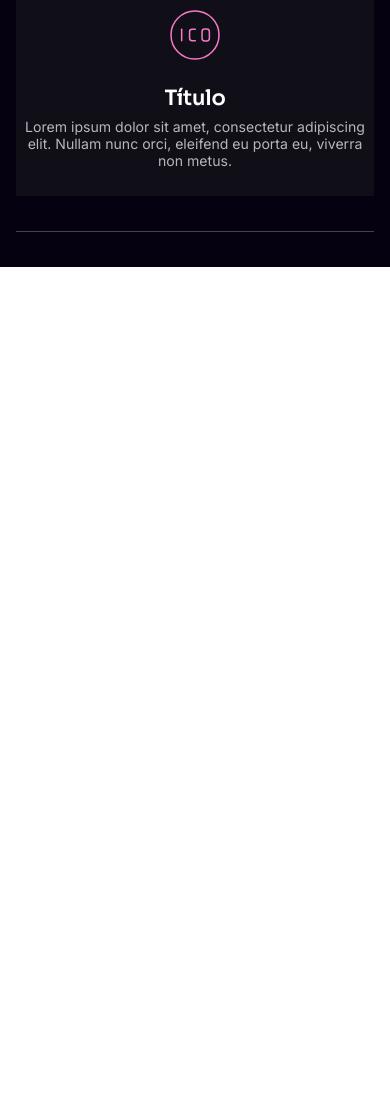
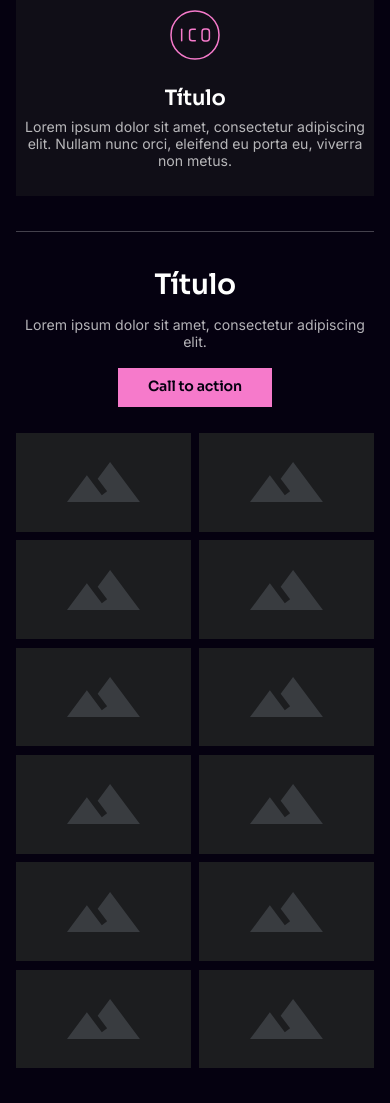
Before and after one commit to nathaliaveneziano/codeboost_projeto-wireframe, a plain HTML site: page index.html in a window 390 px wide. Shown: the part 1398-2501 px from the top of the page. Before the commit the page ends 1665 px from the top, so only its background shows below. Drawn offline with Linux system fonts and the light colour scheme.

Commit message:
section multiple cards

```diff
--- a/css/responsive.css
+++ b/css/responsive.css
@@ -9,6 +9,14 @@
 
   .s-card-featured .card {
     width: 32%;
+  }
+
+  .s-card-featured .all-imgs {
+    gap: 2rem 2%;
+  }
+
+  .s-card-featured .all-imgs .image {
+    width: 23.5%;
   }
 }
 
@@ -60,6 +68,23 @@
 }
 
 @media screen and (max-width: 600px) {
+  .s-card-featured .top {
+    flex-direction: column;
+    align-items: center;
+  }
+
+  .s-card-featured .top .title {
+    margin-bottom: 2rem;
+  }
+
+  .s-card-featured .top h2,
+  .s-card-featured .top p {
+    text-align: center;
+  }
+
+  .s-card-featured .top h2 {
+    margin-bottom: 0.8rem;
+  }
 }
 
 @media screen and (max-width: 480px) {
@@ -98,4 +123,20 @@
   .s-card-featured .main-area {
     padding-bottom: 4rem;
   }
+
+  .s-card-featured .second-area {
+    margin-top: 4rem;
+  }
+
+  .s-card-featured .top {
+    margin-bottom: 3rem;
+  }
+
+  .s-card-featured .all-imgs {
+    gap: 1rem 2%;
+  }
+
+  .s-card-featured .all-imgs .image {
+    width: 49%;
+  }
 }
--- a/css/styles.css
+++ b/css/styles.css
@@ -100,7 +100,7 @@ header .menu-mobile {
   color: var(--white-colors-text);
 }
 
-.s-card-featured .title p {
+.s-card-featured .main-area .title p {
   max-width: 80%;
   text-align: center;
 }
@@ -131,8 +131,8 @@ header .menu-mobile {
   max-width: 28.8rem;
 }
 
-.s-card-featured .info h3,
-.s-card-featured p {
+.s-card-featured .main-area h3,
+.s-card-featured .main-area p {
   text-align: center;
 }
 
@@ -147,3 +147,31 @@ header .menu-mobile {
 .s-card-featured .card.white .info p {
   color: var(--gray-colors-300);
 }
+
+/* MULTIPLE CARDS */
+.s-card-featured .second-area {
+  margin-top: 11.2rem;
+}
+
+.s-card-featured .top {
+  display: flex;
+  justify-content: space-between;
+  align-items: center;
+  margin-bottom: 6.4rem;
+}
+
+.s-card-featured .all-imgs {
+  display: flex;
+  flex-wrap: wrap;
+  justify-content: space-between;
+  gap: 3.2rem;
+}
+
+.s-card-featured .all-imgs .image {
+  width: 17.6rem;
+  height: 11.2rem;
+  background-color: var(--gray-colors-200);
+  display: flex;
+  align-items: center;
+  justify-content: center;
+}
--- a/css/variables.css
+++ b/css/variables.css
@@ -2,6 +2,7 @@
   --brand-colors-pink: #f67acb;
   --gray-colors-50: #e6ebf2;
   --gray-colors-100: #050110;
+  --gray-colors-200: #1c1d1f;
   --gray-colors-300: #393c40;
   --gray-colors-400: #5c6066;
   --gray-colors-800: #f7f8fa;
--- a/index.html
+++ b/index.html
@@ -102,6 +102,31 @@
             </div>
           </div>
         </div>
+
+        <div class="second-area">
+          <div class="top">
+            <div class="title">
+              <h2>Título</h2>
+              <p>Lorem ipsum dolor sit amet, consectetur adipiscing elit.</p>
+            </div>
+            <a href="" class="btn-primary">Call to action</a>
+          </div>
+
+          <div class="all-imgs">
+            <div class="image"><img src="./img/thumb.svg" alt="" /></div>
+            <div class="image"><img src="./img/thumb.svg" alt="" /></div>
+            <div class="image"><img src="./img/thumb.svg" alt="" /></div>
+            <div class="image"><img src="./img/thumb.svg" alt="" /></div>
+            <div class="image"><img src="./img/thumb.svg" alt="" /></div>
+            <div class="image"><img src="./img/thumb.svg" alt="" /></div>
+            <div class="image"><img src="./img/thumb.svg" alt="" /></div>
+            <div class="image"><img src="./img/thumb.svg" alt="" /></div>
+            <div class="image"><img src="./img/thumb.svg" alt="" /></div>
+            <div class="image"><img src="./img/thumb.svg" alt="" /></div>
+            <div class="image"><img src="./img/thumb.svg" alt="" /></div>
+            <div class="image"><img src="./img/thumb.svg" alt="" /></div>
+          </div>
+        </div>
       </div>
     </section>
   </body>
```
